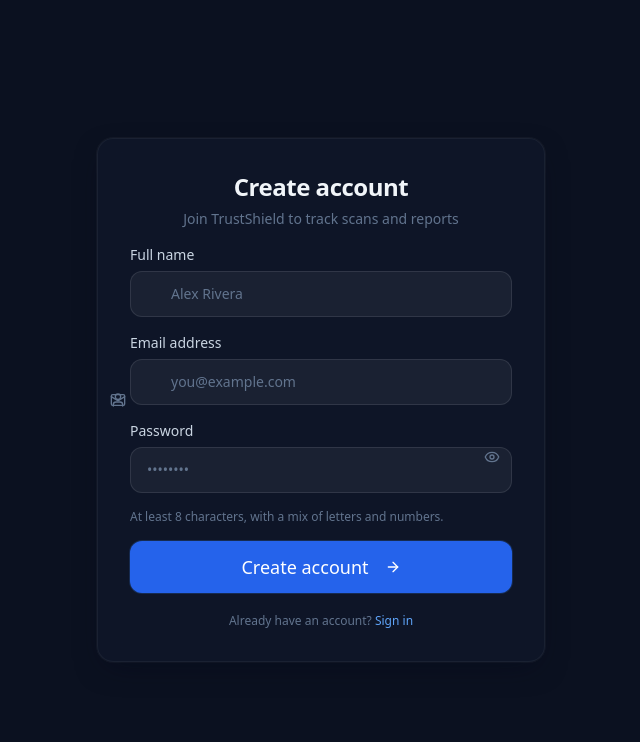
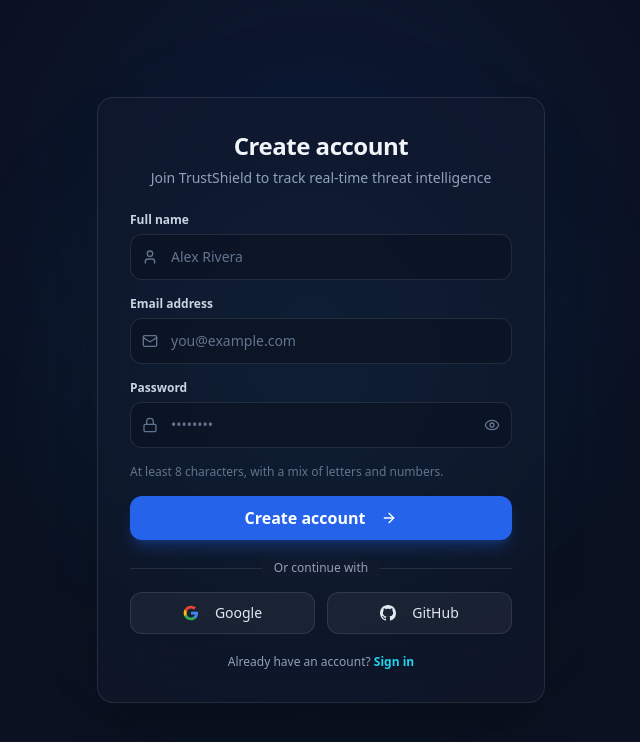
Before and after one commit to artlinger2331/ASPD-TrustShield, a React (Vite) app in the folder frontend/: page /register in a window 1280 px wide. Shown: the top 742 px of the page, without its empty margins (319-959 px from the left). Built offline with nearby package versions, Linux system fonts and the light colour scheme; no server answers.

Commit message:
Auto-sync: update frontend/src/pages/register.jsx

```diff
--- a/frontend/src/pages/register.jsx
+++ b/frontend/src/pages/register.jsx
@@ -5,6 +5,37 @@ import { Button } from "@/components/ui/button";
 import { Card, CardHeader, CardTitle, CardDescription, CardContent } from "@/components/ui/card";
 import { Input, Label } from "@/components/ui/input";
 import { useAuth, useToast } from "@/hooks/useAuth";
+
+function GoogleIcon({ className = "w-4 h-4 mr-2" }) {
+  return (
+    <svg className={className} viewBox="0 0 24 24">
+      <path
+        fill="#4285F4"
+        d="M22.56 12.25c0-.78-.07-1.53-.2-2.25H12v4.26h5.92c-.26 1.37-1.04 2.53-2.21 3.31v2.77h3.57c2.08-1.92 3.28-4.74 3.28-8.09z"
+      />
+      <path
+        fill="#34A853"
+        d="M12 23c2.97 0 5.46-.98 7.28-2.66l-3.57-2.77c-.98.66-2.23 1.06-3.71 1.06-2.86 0-5.29-1.93-6.16-4.53H2.18v2.84C3.99 20.53 7.7 23 12 23z"
+      />
+      <path
+        fill="#FBBC05"
+        d="M5.84 14.09c-.22-.66-.35-1.36-.35-2.09s.13-1.43.35-2.09V7.06H2.18C1.43 8.55 1 10.22 1 12s.43 3.45 1.18 4.94l2.85-2.22.81-.63z"
+      />
+      <path
+        fill="#EA4335"
+        d="M12 5.38c1.62 0 3.06.56 4.21 1.64l3.15-3.15C17.45 2.09 14.97 1 12 1 7.7 1 3.99 3.47 2.18 7.06l3.66 2.84c.87-2.6 3.3-4.52 6.16-4.52z"
+      />
+    </svg>
+  );
+}
+
+function GitHubIcon({ className = "w-4 h-4 mr-2" }) {
+  return (
+    <svg className={className} fill="currentColor" viewBox="0 0 24 24">
+      <path d="M12 0C5.37 0 0 5.37 0 12c0 5.31 3.435 9.795 8.205 11.385.6.105.825-.255.825-.57 0-.285-.015-1.23-.015-2.235-3.015.555-3.795-.735-4.035-1.41-.135-.345-.72-1.41-1.23-1.695-.42-.225-1.02-.78-.015-.795.945-.015 1.62.87 1.845 1.23 1.08 1.815 2.805 1.305 3.495.99.105-.78.42-1.305.765-1.605-2.67-.3-5.46-1.335-5.46-5.925 0-1.305.465-2.385 1.23-3.225-.12-.3-.54-1.53.12-3.18 0 0 1.005-.315 3.3 1.23.96-.27 1.98-.405 3-.405s2.04.135 3 .405c2.295-1.56 3.3-1.23 3.3-1.23.66 1.65.24 2.88.12 3.18.765.84 1.23 1.905 1.23 3.225 0 4.605-2.805 5.625-5.475 5.925.435.375.81 1.095.81 2.22 0 1.605-.015 2.895-.015 3.3 0 .315.225.69.825.57A12.02 12.02 0 0024 12c0-6.63-5.37-12-12-12z" />
+    </svg>
+  );
+}
 
 export default function Register() {
   const { register } = useAuth();
@@ -54,63 +85,116 @@ export default function Register() {
     }
   };
 
+  const handleOAuthLogin = (provider) => {
+    window.location.href = `http://localhost:8000/api/v1/auth/oauth/${provider}`;
+  };
+
   return (
-    <div className="min-h-screen flex items-center justify-center bg-navy-900 px-4">
-      <Card className="w-full max-w-md p-8">
-        <CardHeader className="text-center">
-          <CardTitle className="text-2xl font-bold text-slate-100">Create account</CardTitle>
-          <CardDescription>Join TrustShield to track scans and reports</CardDescription>
+    <div className="min-h-screen flex items-center justify-center bg-navy-900 px-4 relative overflow-hidden">
+      {/* Liquid background glow effect */}
+      <div className="absolute top-1/4 left-1/2 -translate-x-1/2 -translate-y-1/2 w-[500px] h-[500px] bg-blue-600/10 rounded-full blur-[120px] pointer-events-none" />
+      <div className="absolute bottom-1/4 left-1/3 w-[400px] h-[400px] bg-cyan-500/10 rounded-full blur-[100px] pointer-events-none" />
+
+      <Card className="w-full max-w-md p-8 relative z-10 glass border border-white/10 shadow-2xl backdrop-blur-2xl">
+        <CardHeader className="text-center pb-2">
+          <CardTitle className="text-2xl font-bold text-slate-100 tracking-tight">Create account</CardTitle>
+          <CardDescription className="text-slate-400 text-sm">Join TrustShield to track real-time threat intelligence</CardDescription>
         </CardHeader>
-        <CardContent className="space-y-5">
+
+        <CardContent className="space-y-5 pt-4">
           <form onSubmit={handleSubmit} className="space-y-4">
-            <div>
-              <Label>Full name</Label>
+            <div className="relative">
+              <Label className="text-xs font-semibold text-slate-300">Full name</Label>
+              <div className="relative mt-1">
                 <Input
                   type="text"
                   placeholder="Alex Rivera"
                   value={name}
                   onChange={(e) => setName(e.target.value)}
-                className="pl-10"
+                  className="pl-10 bg-navy-900/60 border-white/10 text-white placeholder:text-slate-500 focus:border-cyan-400"
                 />
-              <User className="absolute left-3 top-1/2 -translate-y-1/2 w-4 h-4 text-slate-500" />
+                <User className="absolute left-3 top-1/2 -translate-y-1/2 w-4 h-4 text-slate-500 pointer-events-none" />
               </div>
-            <div>
-              <Label>Email address</Label>
+            </div>
+
+            <div className="relative">
+              <Label className="text-xs font-semibold text-slate-300">Email address</Label>
+              <div className="relative mt-1">
                 <Input
                   type="email"
                   placeholder="you@example.com"
                   value={email}
                   onChange={(e) => setEmail(e.target.value)}
-                className="pl-10"
+                  className="pl-10 bg-navy-900/60 border-white/10 text-white placeholder:text-slate-500 focus:border-cyan-400"
                 />
-              <Mail className="absolute left-3 top-1/2 -translate-y-1/2 w-4 h-4 text-slate-500" />
+                <Mail className="absolute left-3 top-1/2 -translate-y-1/2 w-4 h-4 text-slate-500 pointer-events-none" />
               </div>
+            </div>
+
             <div className="relative">
-              <Label>Password</Label>
+              <Label className="text-xs font-semibold text-slate-300">Password</Label>
+              <div className="relative mt-1">
                 <Input
                   type={showPassword ? "text" : "password"}
                   placeholder="••••••••"
                   value={password}
                   onChange={(e) => setPassword(e.target.value)}
+                  className="pl-10 pr-10 bg-navy-900/60 border-white/10 text-white placeholder:text-slate-500 focus:border-cyan-400"
                 />
+                <Lock className="absolute left-3 top-1/2 -translate-y-1/2 w-4 h-4 text-slate-500 pointer-events-none" />
                 <button
                   type="button"
                   onClick={() => setShowPassword(!showPassword)}
-                className="absolute right-3 top-1/2 -translate-y-1/2 text-slate-500 hover:text-white"
+                  className="absolute right-3 top-1/2 -translate-y-1/2 text-slate-500 hover:text-white transition-colors"
+                  aria-label="Toggle password visibility"
                 >
                   {showPassword ? <EyeOff className="w-4 h-4" /> : <Eye className="w-4 h-4" />}
                 </button>
               </div>
+            </div>
+
             <p className="text-xs text-slate-500">
               At least 8 characters, with a mix of letters and numbers.
             </p>
-            <Button type="submit" loading={loading} className="w-full py-3 text-lg">
+
+            <Button type="submit" loading={loading} className="w-full py-2.5 text-base font-semibold bg-blue-600 hover:bg-blue-500 text-white shadow-lg shadow-blue-600/30 transition-all">
               Create account <ArrowRight className="w-4 h-4 ml-2" />
             </Button>
           </form>
-          <p className="text-center text-xs text-slate-500 mt-4">
+
+          <div className="relative my-4">
+            <div className="absolute inset-0 flex items-center">
+              <span className="w-full border-t border-white/10"></span>
+            </div>
+            <div className="relative flex justify-center text-xs">
+              <span className="px-3 bg-navy-800/90 text-slate-400 font-medium">Or continue with</span>
+            </div>
+          </div>
+
+          <div className="flex gap-3">
+            <Button
+              type="button"
+              variant="outline"
+              onClick={() => handleOAuthLogin("google")}
+              className="flex-1 border-white/10 bg-white/5 hover:bg-white/10 text-slate-200 hover:text-white transition-all py-2.5 flex items-center justify-center font-medium"
+            >
+              <GoogleIcon className="w-4 h-4 mr-2" /> Google
+            </Button>
+            <Button
+              type="button"
+              variant="outline"
+              onClick={() => handleOAuthLogin("github")}
+              className="flex-1 border-white/10 bg-white/5 hover:bg-white/10 text-slate-200 hover:text-white transition-all py-2.5 flex items-center justify-center font-medium"
+            >
+              <GitHubIcon className="w-4 h-4 mr-2" /> GitHub
+            </Button>
+          </div>
+
+          <p className="text-center text-xs text-slate-400 mt-5">
             Already have an account?{" "}
-            <Link to="/login" className="text-blue-400 font-medium hover:underline">Sign in</Link>
+            <Link to="/login" className="text-cyan-400 font-semibold hover:text-cyan-300 hover:underline transition-colors">
+              Sign in
+            </Link>
           </p>
         </CardContent>
       </Card>
```
Lines whose indentation alone changed are shown as unchanged.
